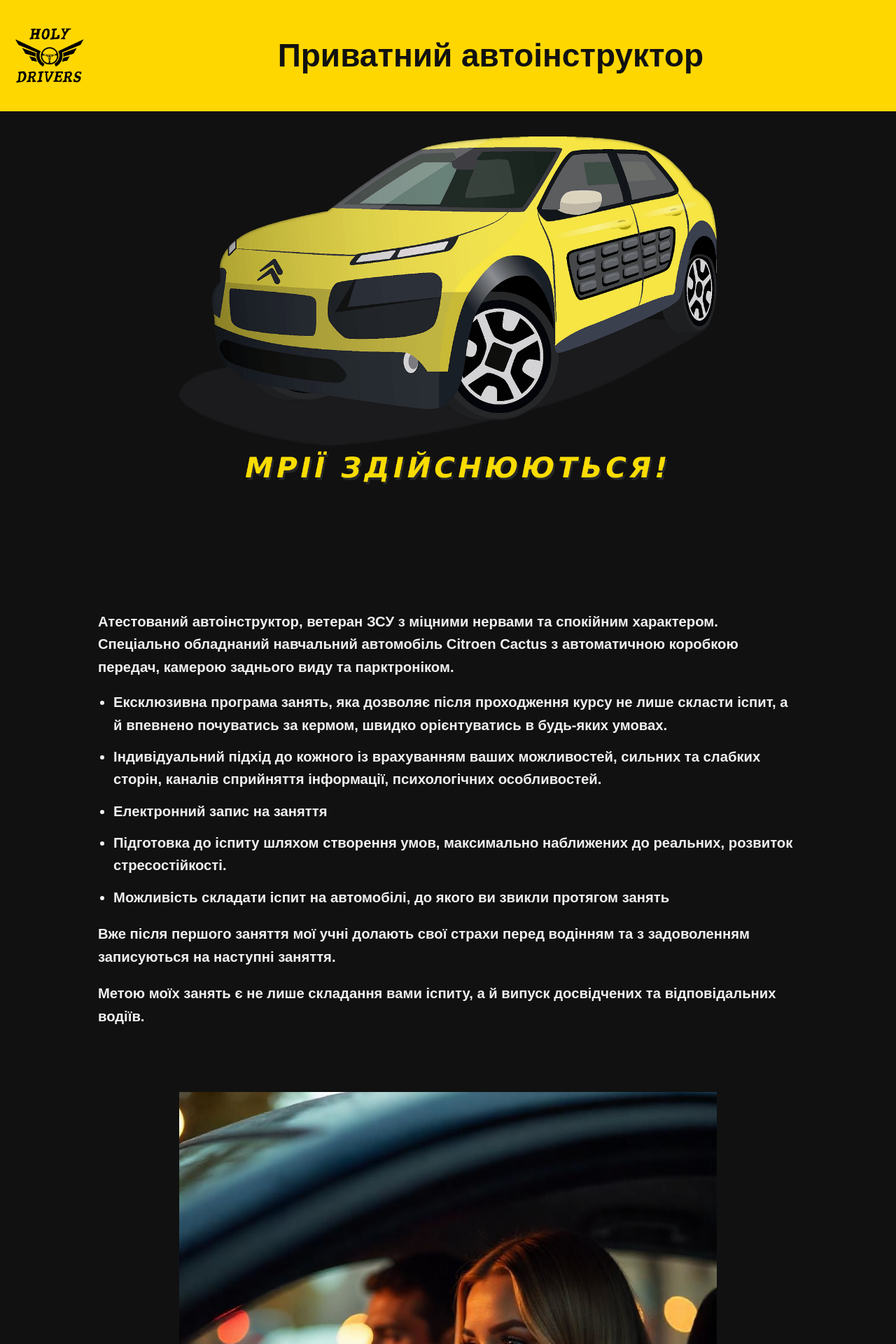
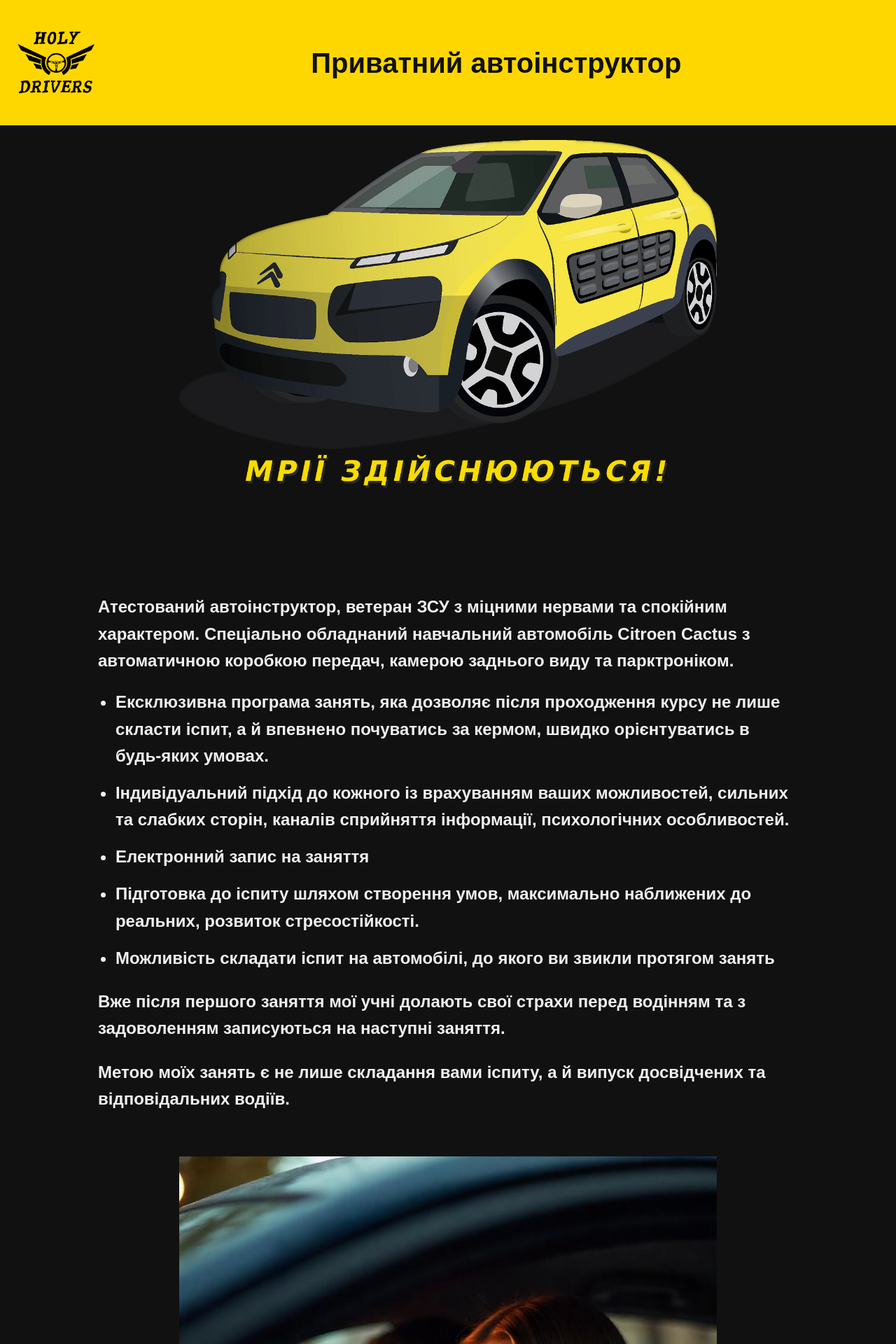
Before and after one commit to Vital-jan/holydrivers, a PHP site: page / in a window 1280 px wide. Shown: the top 1920 px of the page at 70% size. Run offline with PHP 8.4, Linux system fonts and the light colour scheme.

Commit message:
2025-08-08

```diff
--- a/css/styles.css
+++ b/css/styles.css
@@ -3,7 +3,11 @@
   --primary: #ffd700;
   --dark: #111111;
   --gray: #f0f0f0;
-  --font-scale: 1.15;
+  --font-scale: 1.3;
+}
+
+html {
+  min-width: 500px;
 }
 
 body {
@@ -12,7 +16,6 @@
   background-color: var(--dark);
   color: var(--gray);
   line-height: 1.6;
-  font-size: calc(16px * var(--font-scale));
 }
 
 header {
@@ -32,7 +35,7 @@
   margin: 0;
   width: 100%;
   text-align: center;
-  font-size: calc(2.5rem * var(--font-scale));
+  font-size: 2.5rem;
   line-height: 1.2;
 }
 
@@ -46,29 +49,34 @@
 }
 
 .section {
-  padding: calc(2rem * var(--font-scale)) calc(1rem * var(--font-scale));
+  padding: calc(1rem * var(--font-scale)) calc(1rem * var(--font-scale));
   max-width: 1000px;
   margin: auto;
 }
+@media (max-width: 768px) {
+  .section {
+    padding-top: 0;
+    padding-bottom: 0;
+  }
+}
 .section h2 {
   color: var(--primary);
-  margin-bottom: calc(1rem * var(--font-scale));
-  font-size: calc(2rem * var(--font-scale));
+  margin-bottom: calc(0.5rem * var(--font-scale));
 }
 .section ul {
   padding-left: calc(1.2rem * var(--font-scale));
 }
 .section ul li {
   margin-bottom: calc(0.7rem * var(--font-scale));
-  font-size: calc(1.1rem * var(--font-scale));
+  font-size: 1.5em;
 }
 .section p {
   margin-bottom: calc(1rem * var(--font-scale));
-  font-size: calc(1.1rem * var(--font-scale));
+  font-size: 1.5em;
 }
 
 .image-section {
-  margin: calc(2rem * var(--font-scale)) 0;
+  margin: calc(1rem * var(--font-scale)) 0;
   display: flex;
   justify-content: center;
 }
--- a/css/styles.scss
+++ b/css/styles.scss
@@ -2,16 +2,19 @@
   --primary: #ffd700; // жовтий
   --dark: #111111; // чорний
   --gray: #f0f0f0;
-  --font-scale: 1.15; // коефіцієнт масштабування шрифтів
+  --font-scale: 1.3; // коефіцієнт масштабування шрифтів
 }
 
+html {
+  min-width: 500px;
+}
 body {
   margin: 0;
   font-family: Arial, sans-serif;
   background-color: var(--dark);
   color: var(--gray);
   line-height: 1.6;
-  font-size: calc(16px * var(--font-scale));
+  // font-size: calc(16px * var(--font-scale));
 }
 
 header {
@@ -32,7 +35,8 @@
     margin: 0;
     width: 100%;
     text-align: center;
-    font-size: calc(2.5rem * var(--font-scale));
+    // font-size: calc(2.5rem * var(--font-scale));
+    font-size: 2.5rem;
     line-height: 1.2;
   }
 }
@@ -47,14 +51,17 @@
 }
 
 .section {
-  padding: calc(2rem * var(--font-scale)) calc(1rem * var(--font-scale));
+  padding: calc(1rem * var(--font-scale)) calc(1rem * var(--font-scale));
   max-width: 1000px;
   margin: auto;
+  @media (max-width: "768px") {
+    padding-top: 0;
+    padding-bottom: 0;
+  }
 
   h2 {
     color: var(--primary);
-    margin-bottom: calc(1rem * var(--font-scale));
-    font-size: calc(2rem * var(--font-scale));
+    margin-bottom: calc(0.5rem * var(--font-scale));
   }
 
   ul {
@@ -62,18 +69,20 @@
 
     li {
       margin-bottom: calc(0.7rem * var(--font-scale));
-      font-size: calc(1.1rem * var(--font-scale));
+      // font-size: calc(1.1rem * var(--font-scale));
+      font-size: 1.5em;
     }
   }
 
   p {
     margin-bottom: calc(1rem * var(--font-scale));
-    font-size: calc(1.1rem * var(--font-scale));
+    // font-size: calc(1.1rem * var(--font-scale));
+    font-size: 1.5em;
   }
 }
 
 .image-section {
-  margin: calc(2rem * var(--font-scale)) 0;
+  margin: calc(1rem * var(--font-scale)) 0;
   display: flex;
   justify-content: center;
 
--- a/index.html
+++ b/index.html
@@ -11,7 +11,7 @@
     <meta http-equiv="Expires" content="0" />
 
     <title>Автоінструктор Теремки</title>
-    <link rel="stylesheet" href="css/styles.css?v=1.0" />
+    <link rel="stylesheet" href="css/styles.css?v=1.2" />
     <link rel="icon" href="img/favicon.ico" type="image/x-icon" />
   </head>
   <body>
```
Also changed, not shown: other parts of css/styles.css (+22 -14 lines), other parts of css/styles.scss (+18 -13 lines), other parts of index.html (+54 -0 lines), 1 other file.
